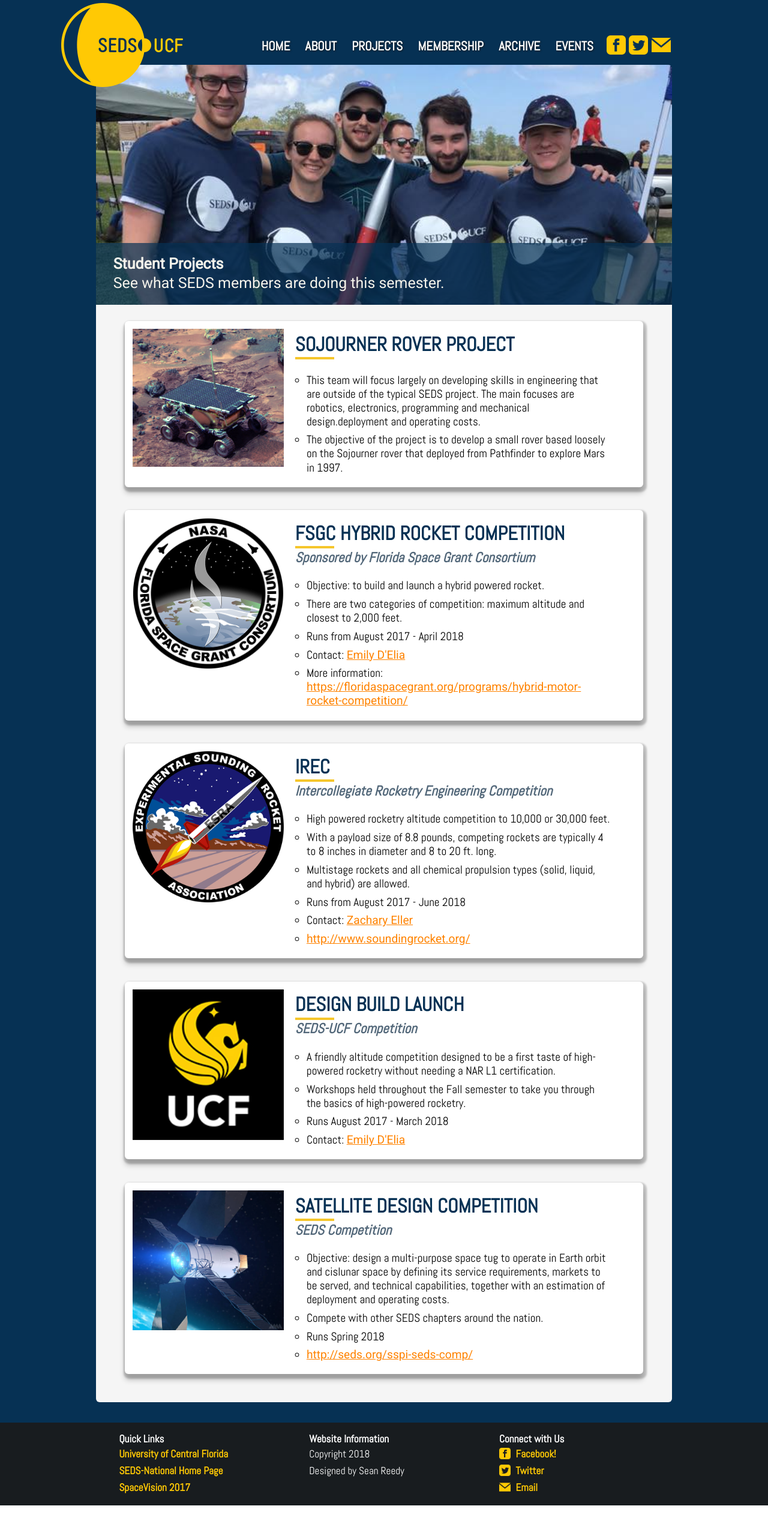
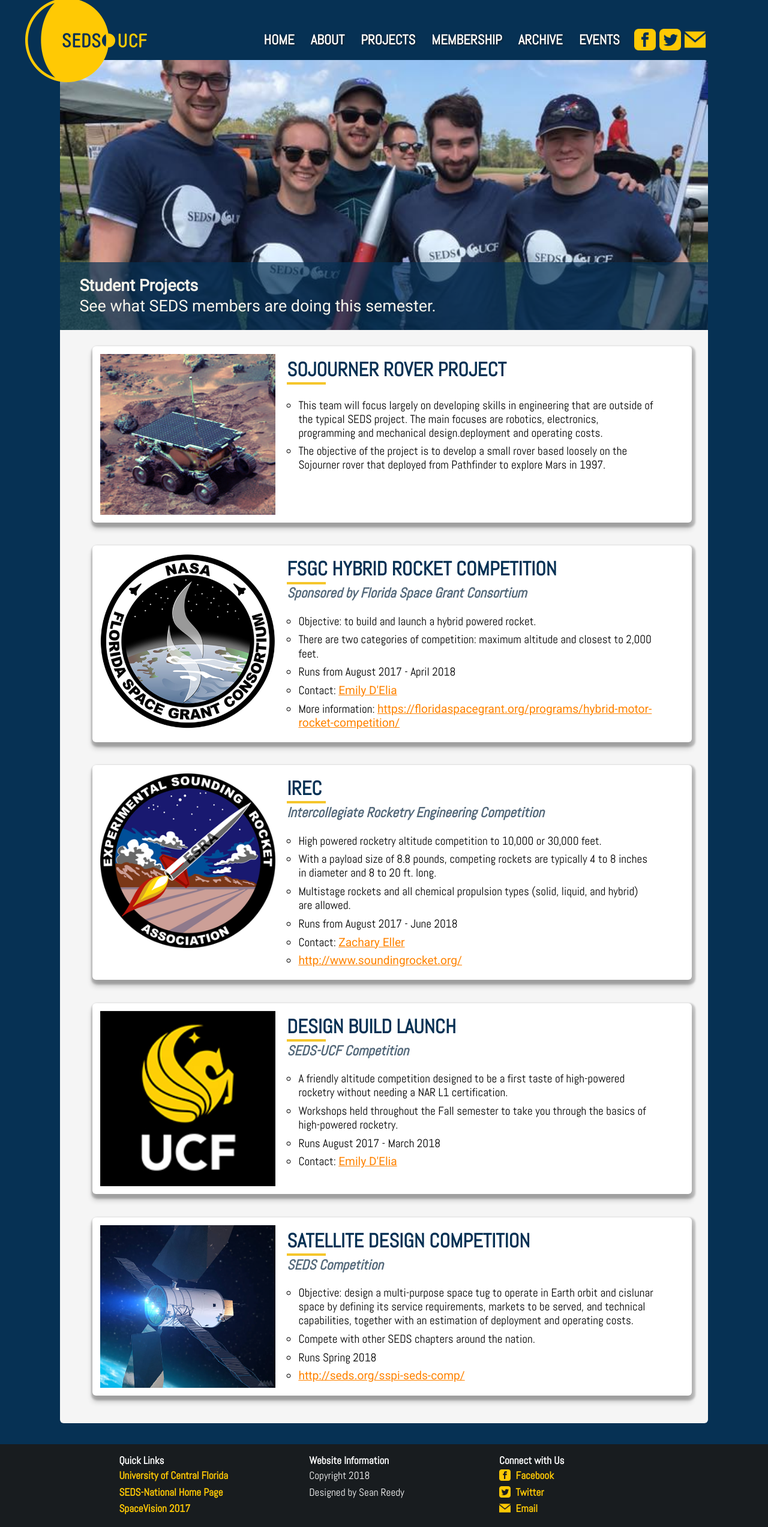
Before and after one commit to sean-tu/SEDS-UCF, a PHP site: page /projects.php in a window 1280 px wide. Shown: the whole page at 60% size. Before the commit the page ends 2509 px from the top, so only its background shows below. Run offline with PHP 8.4, Linux system fonts and the light colour scheme.

Commit message:
Sizing fixes and styling changes.

```diff
--- a/app/about.php
+++ b/app/about.php
@@ -2,7 +2,9 @@
 
 	<div id="main">
 		<div class="slide" id="aboutpage">
-			<p><span class="special">Students for the Exploration and Development of Space</span><br />University of Central Florida Chapter</p>
+            <div class="slide-content">
+			    <p><span class="lead-text">Students for the Exploration and Development of Space</span><br />University of Central Florida Chapter</p>
+            </div>
 		</div>
 
 		<div id="main-content">
--- a/app/archive.php
+++ b/app/archive.php
@@ -3,7 +3,9 @@
 	<div id="main">
 
 		<div class="slide" id="homepage">
-			<p><span class="special">SEDS-UCF Resources</span><br />Get presentations from past general meetings and other files.</p>
+            <div class="slide-content">
+			    <p><span class="lead-text">SEDS-UCF Resources</span><br />Get presentations from past general meetings and other files.</p>
+            </div>
 		</div>
 
 		<div id="main-content">
--- a/app/css/style.css
+++ b/app/css/style.css
@@ -43,6 +43,26 @@ abbr, acronym {
   border: 0; }
 
 /*END RESET*/
+/* COLOR SCHEME
+
+	Orange stuff: #ff8300
+	Light Blue: #1C65A1
+	Dark blue: #063154
+	Dark grey: #181c1f
+	Light grey: #ced1cc;
+	Yellow (UCF gold): #FFC904;
+
+*/
+/* COLOR SCHEME
+
+	Orange stuff: #ff8300
+	Light Blue: #1C65A1
+	Dark blue: #063154
+	Dark grey: #181c1f
+	Light grey: #ced1cc;
+	Yellow (UCF gold): #FFC904;
+
+*/
 p, #main-content a {
   font-family: 'Roboto', sans-serif; }
 
@@ -50,12 +70,12 @@ a {
   color: #ff8300;
   /*font-weight:bold;*/
   /*text-decoration: none;*/
-  transition: color 250ms ease-in-out; }
+  transition: all .2s ease-in-out; }
 
 a:hover {
   color: #FFC904; }
 
-.special {
+.lead-text {
   font-weight: bold; }
 
 /* HEADERS */
@@ -154,6 +174,16 @@ h5 {
   font-weight: bold; }
 
 /*NAVIGATION*/
+/* COLOR SCHEME
+
+	Orange stuff: #ff8300
+	Light Blue: #1C65A1
+	Dark blue: #063154
+	Dark grey: #181c1f
+	Light grey: #ced1cc;
+	Yellow (UCF gold): #FFC904;
+
+*/
 nav {
   width: 76.45%;
   float: left;
@@ -180,10 +210,11 @@ div#navigation {
   font-weight: bold;
   text-indent: 0;
   color: white;
-  font-size: 1.1em;
+  font-size: 1.18em;
   text-transform: uppercase;
   text-shadow: 1px 1px 3px #181c1f;
-  transition: color 250ms ease-in, border 250ms ease-in; }
+  transition: all .2s ease-in-out;
+  transition: border 250ms ease; }
 
 #navigation a:last-child {
   margin-right: 0; }
@@ -229,9 +260,19 @@ nav img:hover {
   position: relative;
   float: left; }
 
+/* COLOR SCHEME
+
+	Orange stuff: #ff8300
+	Light Blue: #1C65A1
+	Dark blue: #063154
+	Dark grey: #181c1f
+	Light grey: #ced1cc;
+	Yellow (UCF gold): #FFC904;
+
+*/
 .slide {
   width: 100%;
-  height: 400px;
+  height: 450px;
   margin: 0;
   background: #181c1f;
   position: relative;
@@ -239,7 +280,32 @@ nav img:hover {
   background-repeat: no-repeat;
   background: url("../images/launch.jpg");
   background-position: center;
-  background-size: cover; }
+  background-size: cover;
+  width: 1080px;
+  max-width: 100%;
+  margin: auto; }
+
+.slide p {
+  width: 100%;
+  width: 1080px;
+  max-width: 100%;
+  margin: auto;
+  font-size: 1.4em;
+  line-height: 1.3;
+  color: #F5F3EB;
+  padding: 2% 8% 2% 3%;
+  box-sizing: border-box;
+  /*	padding: 1em 4em 1em 1em;
+  //*/ }
+
+.slide-content {
+  position: absolute;
+  bottom: 0;
+  left: 0;
+  right: 0;
+  margin: 0;
+  box-sizing: border-box;
+  background: rgba(6, 49, 84, 0.7); }
 
 #aboutpage {
   background: url("../images/florida-space.jpg");
@@ -270,24 +336,6 @@ nav img:hover {
   #starman {
     background-size: 200%;
     height: 300px; } }
-
-.slide p {
-  width: 100%;
-  margin: 0;
-  box-sizing: border-box;
-  padding: 2% 10% 2% 3%;
-  font-size: 1.3em;
-  line-height: 1.3;
-  color: #F5F3EB;
-  position: absolute;
-  bottom: 0;
-  left: 0;
-  right: 0;
-  background: rgba(6, 49, 84, 0.7);
-  /*	padding: 1em 4em 1em 1em;
-  */
-  display: inline-block;
-  float: left; }
 
 /* FOOTER */
 footer {
@@ -341,6 +389,16 @@ footer li {
   padding: 0;
   text-indent: 0; }
 
+/* COLOR SCHEME
+
+	Orange stuff: #ff8300
+	Light Blue: #1C65A1
+	Dark blue: #063154
+	Dark grey: #181c1f
+	Light grey: #ced1cc;
+	Yellow (UCF gold): #FFC904;
+
+*/
 .button {
   background: #ffdc5c;
   background-image: -webkit-linear-gradient(top, #ffdc5c, #FFC904);
@@ -404,17 +462,25 @@ td a {
   color: #ff8300;
   font-weight: bold; }
 
+/* COLOR SCHEME
+
+	Orange stuff: #ff8300
+	Light Blue: #1C65A1
+	Dark blue: #063154
+	Dark grey: #181c1f
+	Light grey: #ced1cc;
+	Yellow (UCF gold): #FFC904;
+
+*/
 .notice {
   z-index: 100;
   display: block;
   position: fixed;
-  /*top:-25px;*/
   top: 0;
   right: 0;
   left: 0;
   overflow: hidden;
   width: 100%;
-  /*background:#ff8300;*/
   background: #f5c62c;
   background: rgba(245, 198, 44, 0.94);
   box-shadow: 0 0 5px black;
@@ -424,7 +490,7 @@ td a {
   padding: .2em 0;
   animation-name: notice;
   animation-duration: 2s;
-  transition: all 300ms ease-in-out; }
+  transition: all .2s ease-in-out; }
 
 .notice-text {
   font-size: 1em;
@@ -484,15 +550,18 @@ div {
 
 #wrap {
   margin: 8px auto 0 auto;
-  width: 960px;
-  /*width:1024px;*/
-  max-width: 100%; }
+  width: 1080px;
+  max-width: 100%;
+  margin: auto; }
 
 header {
   position: relative;
   height: 100px;
   display: block;
-  width: 100%; }
+  margin-top: 1.4em;
+  width: 1080px;
+  max-width: 100%;
+  margin: auto; }
 
 #logo {
   /* 300 x 167.67 */
@@ -523,8 +592,10 @@ header {
   background: #f5f5f5;
   border-radius: 0px 0px 6px 6px;
   padding: .4em 0;
-  float: left;
-  width: 100%; }
+  overflow: auto;
+  width: 1080px;
+  max-width: 100%;
+  margin: auto; }
 
 .content-wrap {
   padding: 1em 5%;
@@ -588,7 +659,7 @@ header {
   text-shadow: none;
   cursor: default; }
 
-div.section {
+.card {
   display: block;
   width: 100%;
   float: left;
@@ -599,7 +670,7 @@ div.section {
   box-shadow: 2px 4px 3px 4px rgba(0, 0, 0, 0.2), 0 10px 10px rgba(0, 0, 0, 0.2);
   transition: box-shadow 200ms ease-in-out; }
 
-div.section:hover {
+.card:hover {
   box-shadow: 2px 4px 13px 4px rgba(0, 0, 0, 0.2), 0 10px 10px rgba(0, 0, 0, 0.2); }
 
 div.post {
@@ -740,7 +811,7 @@ div.full-width {
     min-width: 29%;
     margin: 0;
     display: inline-block; }
-  div.section {
+  .card {
     margin-bottom: 1em;
     width: 100%;
     padding: .2em; }
--- a/app/events.php
+++ b/app/events.php
@@ -3,7 +3,9 @@
 	<div id="main">
 
 		<div class="slide" id="starman">
-			<p><span class="special">SEDS Events</span><br />Be sure to follow our social media and subscribe to the newsletter for updates.</p>
+            <div class="slide-content">
+			    <p><span class="lead-text">SEDS Events</span><br />Be sure to follow our social media and subscribe to the newsletter for updates.</p>
+            </div>
 		</div>
 
 		<div id="main-content">
--- a/app/footer.php
+++ b/app/footer.php
@@ -1,4 +1,3 @@
-</div> <!-- END WRAP DIV -->
 
 <footer>
 <div id="footerwrap">
@@ -22,7 +21,7 @@
 	<div class="footerblock">
 		<h5>Connect with Us</h5>
 		<ul>
-			<li><a href="https://www.facebook.com/SEDSatUCF/"><img class="icon-small" src="images/facebook-icon.png" alt="Facebook"/>Facebook!</a></li>
+			<li><a href="https://www.facebook.com/SEDSatUCF/"><img class="icon-small" src="images/facebook-icon.png" alt="Facebook"/>Facebook</a></li>
 			<li><a href="https://twitter.com/sedsucf"><img class="icon-small" src="images/twitter-icon.png" alt="Twitter" />Twitter</a></li>
 			<li><a href="mailto:sedsucf@gmail.com"><img class="icon-small" src="images/email-icon.png" alt="Email icon"/>Email</a></li>
 		</ul>
--- a/app/header.php
+++ b/app/header.php
@@ -13,7 +13,7 @@
 
 <body>
 
-<div id="wrap">
+<!--<div id="wrap">-->
 
 	<header>
 
--- a/app/index.php
+++ b/app/index.php
@@ -1,7 +1,11 @@
 <?php include_once("header.php");?>
 
 <div class="slide" id="homepage">
-    <p><span class="special">Students for the Exploration and Development of Space</span><br />We are an independent, student-run organization at the University of Central Florida. <a href="about.php" class="emphasis">Learn more.</a></p>
+    <div class="slide-content">
+        <p><span class="lead-text">Students for the Exploration and Development of Space</span><br>
+            We are an independent, student-run organization at the University of Central Florida. <a href="about.php" class="emphasis">Learn more.</a>
+        </p>
+    </div>
 </div>
 
 	<div id="main">
--- a/app/membership.php
+++ b/app/membership.php
@@ -3,7 +3,9 @@
 <div id="main">
 
 	<div class="slide" id="membershippage">
-		<p><span class="special">Become a SEDS-UCF Member</span><br />SEDS is open to students of all majors. Join now!</p>
+        <div class="slide-content">
+		    <p><span class="lead-text">Become a SEDS-UCF Member</span><br />SEDS is open to students of all majors. Join now!</p>
+        </div>
 	</div>
 
 	<div id="main-content">
--- a/app/projects.php
+++ b/app/projects.php
@@ -3,14 +3,16 @@
 	<div id="main">
 
 		<div class="slide" id="projectpage">
-			<p><span class="special">Student Projects</span><br />See what SEDS members are doing this semester.</p>
+            <div class="slide-content">
+			    <p><span class="lead-text">Student Projects</span><br />See what SEDS members are doing this semester.</p>
+            </div>
 		</div>
 
 		<div id="main-content">
 			<div class="content-wrap">
 
                 <!-- Rovers -->
-                <div class="section">
+                <section class="card">
                     <img class="side" src="images/sojourner_rover.jpg" alt="Sojourner rover on Mars" />
                     <div class="post">
                         <h2>Sojourner Rover Project</h2>
@@ -20,10 +22,10 @@
                             <li><span>The objective of the project is to develop a small rover based loosely on the Sojourner rover that deployed from Pathfinder to explore Mars in 1997.</span></li>
                         </ul>
                     </div>
-                </div>
+                </section>
 
 				<!-- Hybrids -->
-				 <div class="section">
+                <section class="card">
 					<img class="side" src="images/fsgc-logo.png" alt="FSGC Logo" />
 					<div class="post">
 						<h2>FSGC Hybrid Rocket Competition</h2>
@@ -36,11 +38,11 @@
 							<li><span>More information: <a href="https://floridaspacegrant.org/programs/hybrid-motor-rocket-competition/">https://floridaspacegrant.org/programs/hybrid-motor-rocket-competition/</a></span></li>
 						</ul>
 					</div>
-				</div>
+				</section>
 
 
 				<!-- IREC -->
-				<div class="section">
+				<section class="card">
 					<img class="side" src="images/esra-insignia4.png" />
 					<div class="post">
 						<h2>IREC</h2>
@@ -54,10 +56,10 @@
 							<li><span><a href="http://www.soundingrocket.org/">http://www.soundingrocket.org/</a></span></li>
 						</ul>
 					</div>
-				</div>
+				</section>
 
 				<!-- DBL -->
-				<div class="section">
+                <section class="card">
 					<img class="side" src="images/ucf-logo.jpg" alt="UCF Logo" />
 					<div class="post">
 						<h2>Design Build Launch</h2>
@@ -69,12 +71,11 @@
 							<li><span>Contact: <a href="mailto:edelia710@knights.ucf.edu">Emily D'Elia</a></span></li>
 						</ul>
 					</div>
-				</div>
+				</section>
 
 				<!-- Satellite Design Competition -->
-				<div class="section">
+                <section class="card">
 					<img class="side" src="images/satellite.png" alt="Satellite above Earth" />
-<!--					<img class="side" src="images/sspi.jpg" alt="SSPI Logo" />-->
 					<div class="post">
 						<h2>Satellite Design Competition</h2>
 						<span class="subtitle">SEDS Competition</span>
@@ -86,12 +87,13 @@
 							<li><span><a href="http://seds.org/sspi-seds-comp/">http://seds.org/sspi-seds-comp/</a></span></li>
 						</ul>
 					</div>
-				</div>
+                </section>
 
-			</div> <!-- END CONTENT-WRAP DIV -->
-		</div> <!-- END MAIN-CONTENT DIV -->
-	</div> <!-- END MAIN DIV -->
-</div><!--  END WRAP DIV  -->
+        </div>
+    </div>
+
+
+
 
 
 <?php include_once("footer.php"); ?>
--- /dev/null
+++ b/app/scss/_base.scss
@@ -0,0 +1,31 @@
+/* COLOR SCHEME
+
+	Orange stuff: #ff8300
+	Light Blue: #1C65A1
+	Dark blue: #063154
+	Dark grey: #181c1f
+	Light grey: #ced1cc;
+	Yellow (UCF gold): #FFC904;
+
+*/
+
+//Colors
+$background:  #063154;
+$accent: #ff8300;
+
+// Page sizing
+$max-width: 1080px;
+
+// Text
+$line-height: 1.7;
+
+// Mixins
+@mixin page-width {
+  width: $max-width;
+  max-width: 100%;
+  margin: auto;
+}
+
+@mixin transition {
+  transition: all .2s ease-in-out;
+}
--- a/app/scss/_colors.scss
+++ /dev/null
@@ -1,12 +0,0 @@
-/* COLOR SCHEME
-
-	Orange stuff: #ff8300
-	Light Blue: #1C65A1
-	Dark blue: #063154
-	Dark grey: #181c1f
-	Light grey: #ced1cc;
-	Yellow (UCF gold): #FFC904;
-
-*/
-
-$background = #063154;
--- a/app/scss/_nav.scss
+++ b/app/scss/_nav.scss
@@ -1,4 +1,6 @@
 /*NAVIGATION*/
+@import "base";
+
 
 nav {
   width:76.45%;
@@ -30,10 +32,11 @@ div#navigation {
   font-weight: bold;
   text-indent:0;
   color: white;
-  font-size: 1.1em;
+  font-size: 1.18em;
   text-transform: uppercase;
   text-shadow: 1px 1px 3px #181c1f;
-  transition: color 250ms ease-in, border 250ms ease-in;
+  @include transition;
+  transition: border 250ms ease;
 }
 
 #navigation a:last-child {
--- a/app/scss/_slides.scss
+++ b/app/scss/_slides.scss
@@ -1,6 +1,8 @@
+@import "base";
+
 .slide {
   width: 100%;
-  height:400px;
+  height:450px;
   margin:0;
   background:#181c1f;
   position:relative;
@@ -9,7 +11,36 @@
   background:url('../images/launch.jpg');
   background-position: center;
   background-size: cover;
+  @include page-width;
 }
+
+.slide p {
+  width:100%;
+  @include page-width;
+  font-size:1.4em;
+  line-height:1.3;
+  color:#F5F3EB;
+  padding: 2% 8% 2% 3%;
+  box-sizing: border-box;
+
+  /*	padding: 1em 4em 1em 1em;
+  //*/
+  //display:inline-block;
+  //float:left;
+}
+
+.slide-content {
+  //@include page-width;
+  position:absolute;
+  bottom:0;
+  left:0;
+  right:0;
+  margin:0;
+  box-sizing: border-box;
+  background:rgba(6, 49, 84, .7);
+}
+
+// Background Images
 
 #aboutpage {
   background:url('../images/florida-space.jpg');
@@ -46,21 +77,3 @@
     height: 300px;
   }
 }
-
-.slide p {
-  width:100%;
-  margin:0;
-  box-sizing: border-box;
-  padding: 2% 10% 2% 3%;
-  font-size:1.3em;
-  line-height:1.3;
-  color:#F5F3EB;
-  position:absolute;
-  bottom:0;
-  left:0;
-  right:0;
-  background:rgba(6, 49, 84, .7);
-  /*	padding: 1em 4em 1em 1em;
-  */	display:inline-block;
-  float:left;
-}
--- a/app/scss/_type.scss
+++ b/app/scss/_type.scss
@@ -1,3 +1,6 @@
+@import "base";
+
+
 p, #main-content a {
   font-family: 'Roboto', sans-serif;
 }
@@ -6,14 +9,15 @@ a {
   color:#ff8300;
   /*font-weight:bold;*/
   /*text-decoration: none;*/
-  transition: color 250ms ease-in-out;
+  //transition: color 250ms ease-in-out;
+  @include transition;
 }
 
 a:hover {
   color:#FFC904;
 }
 
-.special {
+.lead-text {
   font-weight:bold;
 }
 
--- a/app/scss/components/_buttons.scss
+++ b/app/scss/components/_buttons.scss
@@ -1,3 +1,5 @@
+@import "base";
+
 .button {
   background: #ffdc5c;
   background-image: -webkit-linear-gradient(top, #ffdc5c, #FFC904);
--- a/app/scss/components/_notice.scss
+++ b/app/scss/components/_notice.scss
@@ -1,14 +1,14 @@
+@import "base";
+
 .notice {
   z-index:100;
   display:block;
   position:fixed;
-  /*top:-25px;*/
   top:0;
   right:0;
   left:0;
   overflow:hidden;
   width:100%;
-  /*background:#ff8300;*/
   background:#f5c62c;
   background: rgba(245, 198, 44, 0.94);
   box-shadow: 0 0 5px black;
@@ -18,7 +18,7 @@
   padding: .2em 0;
   animation-name: notice;
   animation-duration: 2s;
-  transition: all 300ms ease-in-out;
+  @include transition;
 }
 
 .notice-text {
--- a/app/scss/components/_tables.scss
+++ b/app/scss/components/_tables.scss
@@ -33,3 +33,5 @@ td a {
   color:#ff8300;
   font-weight:bold;
 }
+
+// Tabs
--- a/app/scss/style.scss
+++ b/app/scss/style.scss
@@ -3,8 +3,8 @@
 // [ ] Move #wrap to .wrapper
 // [ ] Cleanup
 
-
 @import "reset";
+@import "base";
 @import "type";
 @import "nav";
 @import "slides";
@@ -23,18 +23,19 @@ div {
 	box-sizing: border-box;
 }
 
+
 #wrap {
 	margin: 8px auto 0 auto;
-	width:960px;
-	/*width:1024px;*/
-	max-width: 100%;
+	@include page-width;
 }
 
 header {
 	position:relative;
 	height:100px;
 	display:block;
-	width:100%;
+	margin-top: 1.4em;
+	//width:100%;
+	@include page-width;
 }
 
 #logo {
@@ -73,8 +74,10 @@ header {
 	background:#f5f5f5;
 	border-radius: 0px 0px 6px 6px;
 	padding:.4em 0;
-	float:left;
-	width:100%;
+	overflow: auto;
+	//float:left;
+	//width:100%;
+	@include page-width;
 }
 
 .content-wrap {
@@ -150,7 +153,7 @@ header {
 	cursor: default;
 }
 
-div.section {
+.card {
 	display:block;
 	width:100%;
 	float:left;
@@ -162,7 +165,7 @@ div.section {
 	transition: box-shadow 200ms ease-in-out;
 }
 
-div.section:hover {
+.card:hover {
 	box-shadow: 2px 4px 13px 4px rgba(0,0,0,0.2), 0 10px 10px rgba(0,0,0,0.2);
 }
 
@@ -357,7 +360,7 @@ div.full-width {
 		display:inline-block;
 	}
 
-	div.section {
+	.card {
 		margin-bottom:1em;
 		width:100%;
 		padding:.2em;
```
